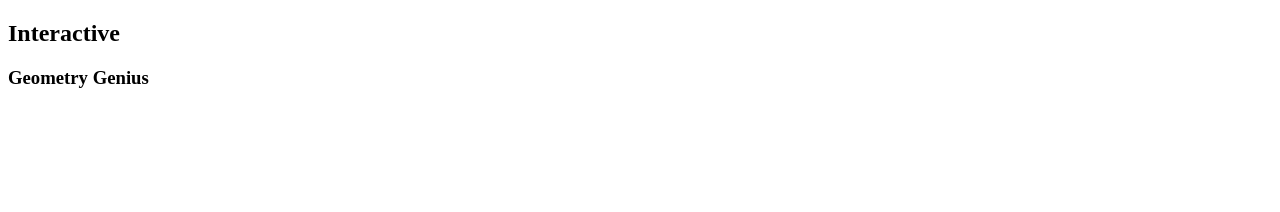
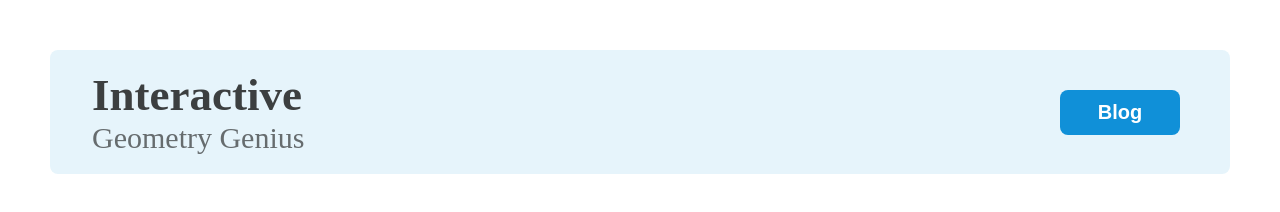
Before and after one commit to riponmondalbd/geometry-genius-resources, a plain HTML site: page index.html in a window 1280 px wide. Drawn offline with Linux system fonts and the light colour scheme.

Commit message:
design complete head section where is name and a button

```diff
--- a/index.html
+++ b/index.html
@@ -5,6 +5,7 @@
     <meta charset="UTF-8">
     <meta name="viewport" content="width=device-width, initial-scale=1.0">
     <title>Geometry Genius</title>
+    <link rel="stylesheet" href="styles/style.css">
 </head>
 
 <body>
@@ -12,8 +13,11 @@
     <head>
         <div class="head-container">
             <div class="head-container-single">
-                <h2>Interactive</h2>
-                <h3>Geometry Genius</h3>
+                <h2 class="interactive-heading">Interactive</h2>
+                <h3 class="geometry-heading">Geometry Genius </h3>
+            </div>
+            <div class="head-container-single">
+                <button class="btn-blog">Blog</button>
             </div>
         </div>
     </head>
--- /dev/null
+++ b/styles/style.css
@@ -0,0 +1,41 @@
+body {
+    margin: 0;
+}
+
+/* styles for head */
+.head-container {
+    margin: 50px;
+    background-color: rgba(16, 144, 216, 0.10);
+    border-radius: 8px;
+    display: flex;
+    justify-content: space-between;
+    align-items: center;
+    padding: 19px 50px 19px 42px;
+}
+
+/* styles for head sections heading */
+.interactive-heading {
+    font-size: 45px;
+    font-weight: 700;
+    color: rgba(17, 17, 17, 0.80);
+    margin: 0;
+}
+
+.geometry-heading {
+    font-size: 30px;
+    font-weight: 500;
+    color: rgba(17, 17, 17, 0.60);
+    margin: 0;
+}
+
+/* for head sections button */
+.btn-blog {
+    font-size: 20px;
+    font-weight: 700;
+    background-color: #1090D8;
+    color: white;
+    width: 120px;
+    height: 45px;
+    border: none;
+    border-radius: 8px;
+}
```
